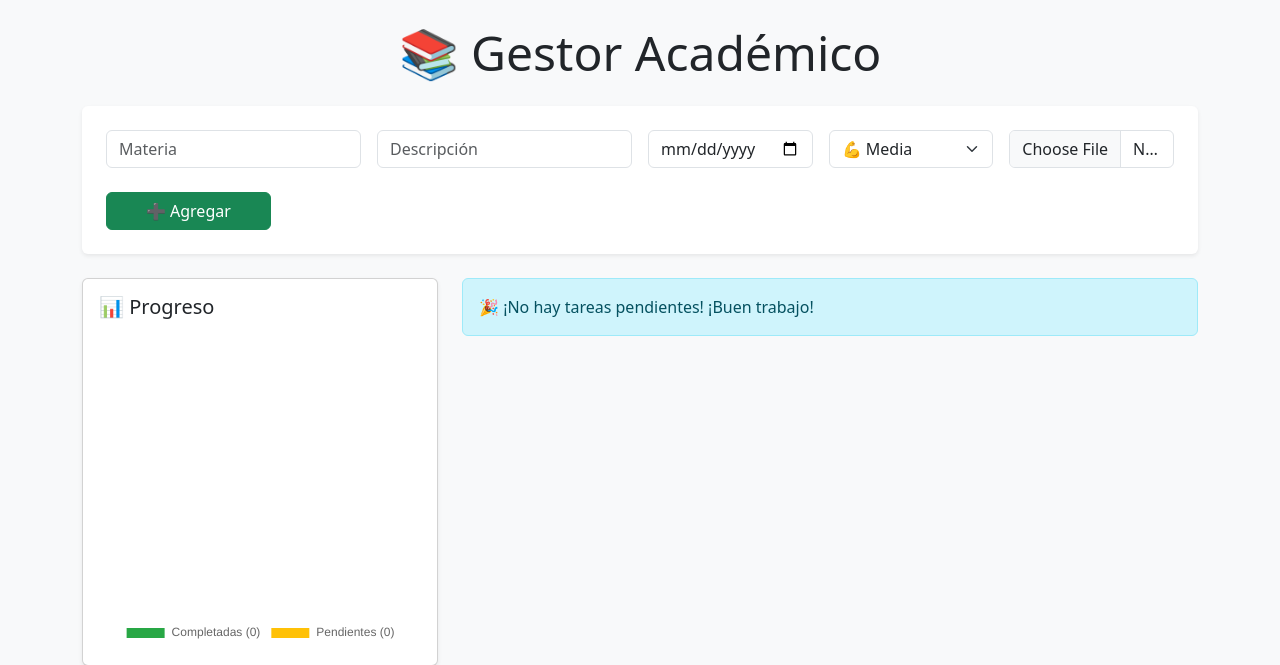
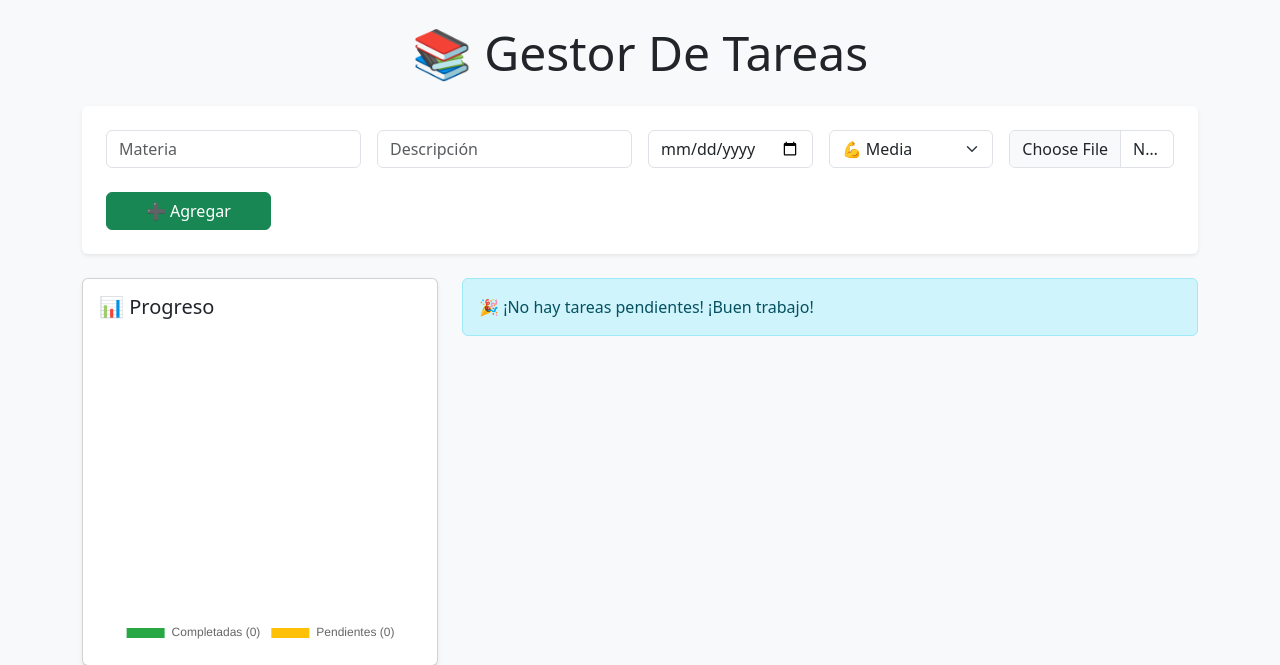
Before and after one commit to EliecerMB21/GestorDeTareas, a Flask app: page / in a window 1280 px wide. Shown: the top 665 px of the page. Run offline with Flask 3, Linux system fonts and the light colour scheme.

Commit message:
Update index.html

```diff
--- a/templates/index.html
+++ b/templates/index.html
@@ -13,7 +13,7 @@
 <body class="bg-light">
     <div class="container py-4">
         <header class="text-center mb-4">
-            <h1 class="display-5">📚 Gestor Académico</h1>
+            <h1 class="display-5">📚 Gestor De Tareas</h1>
         </header>
 
         <!-- Formulario -->
```
